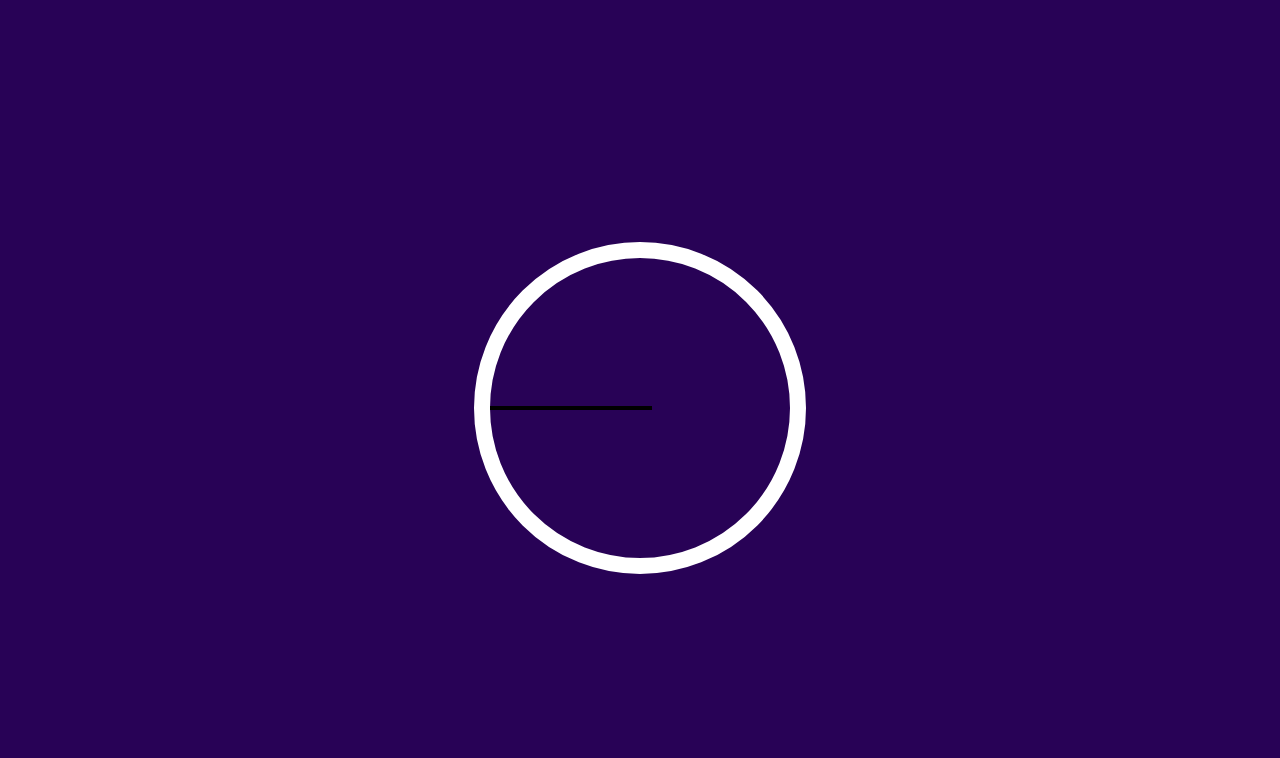
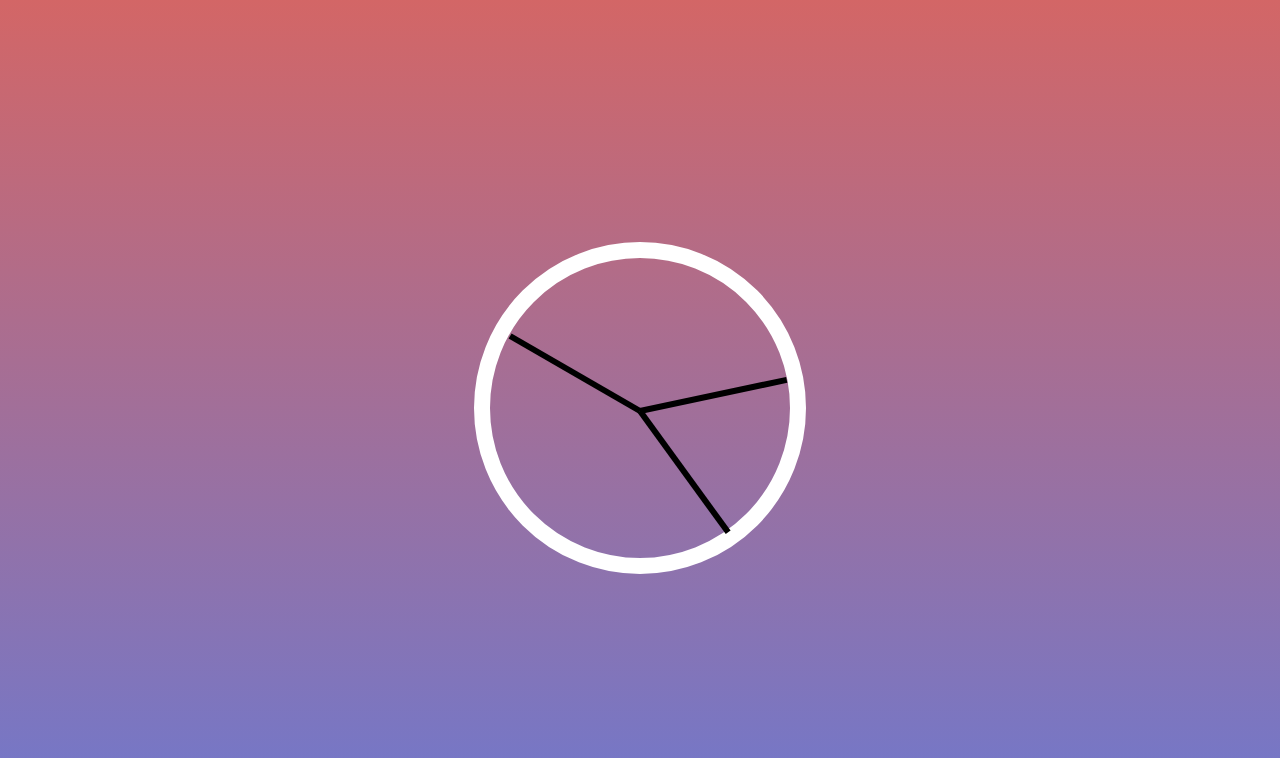
Before and after one commit to DevanandaB/css-js-clock, a plain HTML site: page index.html in a window 1280 px wide. Drawn offline with Linux system fonts and the light colour scheme.

Commit message:
Finished

```diff
--- a/script.js
+++ b/script.js
@@ -0,0 +1,21 @@
+const secondHand = document.querySelector('.second-hand');
+const minuteHand = document.querySelector('.minute-hand');
+const hourHand = document.querySelector('.hour-hand');
+
+function setDate() {
+    const current = new Date;
+    const seconds = current.getSeconds();
+    const secondsDegrees = (( seconds / 60 ) * 360 ) + 90;
+    secondHand.style.transform = `rotate(${secondsDegrees}deg)`;
+
+    const minutes = current.getMinutes();
+    const minutesDegrees = (( minutes / 60 ) * 360 ) + 90;
+    minuteHand.style.transform = `rotate(${minutesDegrees}deg)`;
+
+    const hours = current.getHours();
+    const hoursDegrees = (( hours / 12 ) * 360 ) + 90;
+    hourHand.style.transform = `rotate(${hoursDegrees}deg)`;
+
+}
+
+setInterval(setDate, 1000);
--- a/style.css
+++ b/style.css
@@ -1,5 +1,5 @@
 body {
-    background-color: rgb(40, 2, 86);
+    background: linear-gradient(#d36666, #7078cc);
     overflow: hidden;
 }
 .clock {
@@ -9,6 +9,7 @@ body {
     height: 100vh;
 }
 .clock-face {
+    position: relative;
     width: 300px;
     height: 300px;
     border: 16px solid white;
@@ -18,6 +19,16 @@ body {
     align-items: center;
 }
 .hand {
-    border: solid 2px black;
-    width: 50px;
+    height: 6px;
+    width: 50%;
+    background-color: black;
+    position: absolute;
+    top: 50%;
+    transform-origin: 100%;
+    transform: rotate(90deg);
+    transition: all 0.05s;
+    transition-timing-function: cubic-bezier(0.27, 1.62, 0.58, 1);
 }
+ .second-hand {
+    transform: rotate(calc(90deg + 20deg)); /*include the base 90 deg!*/
+}
```
